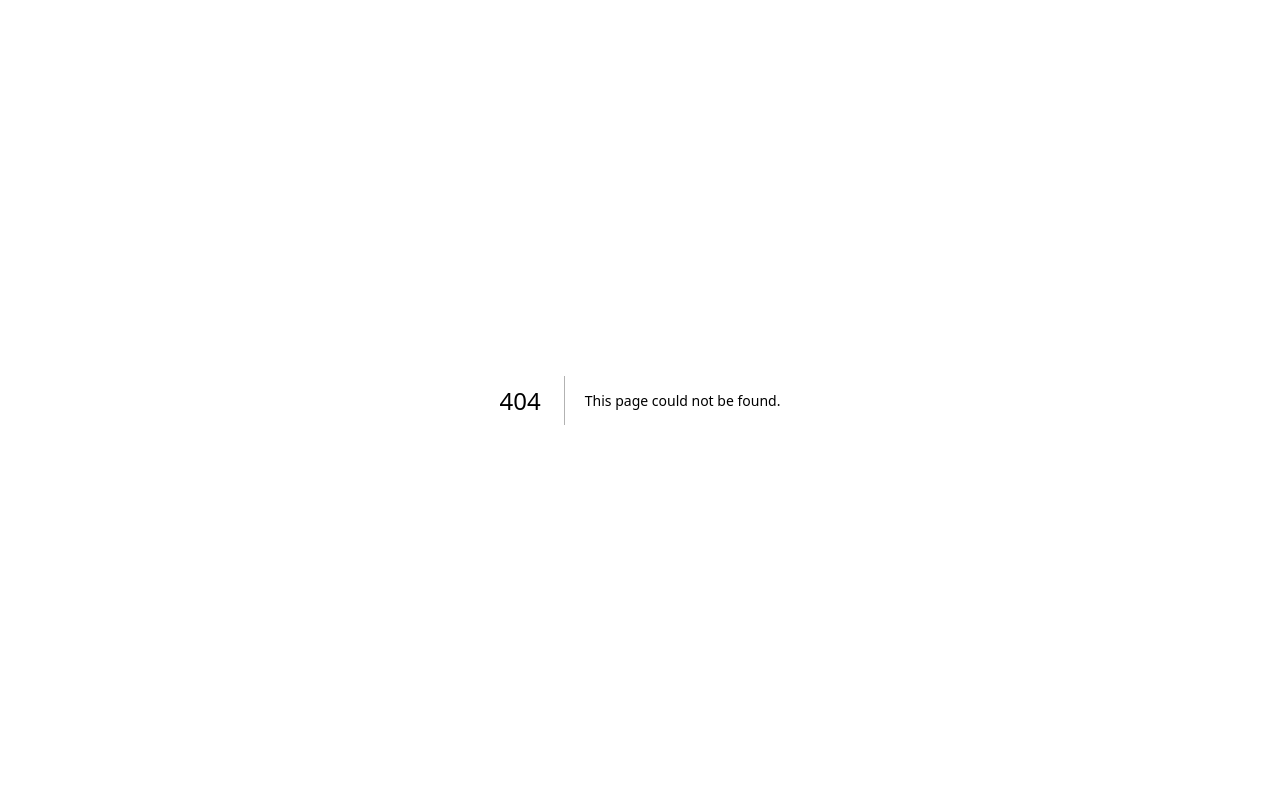
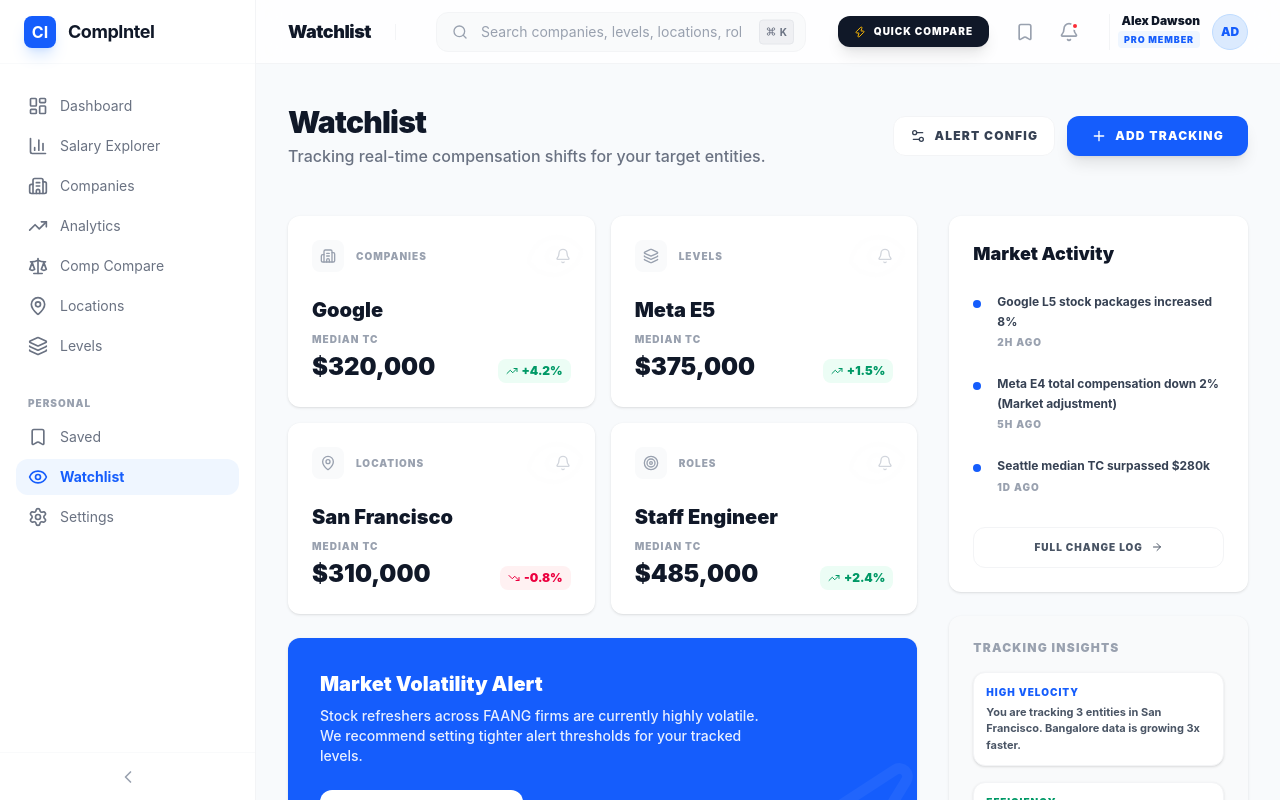
Before and after one commit to genius-0963/-Compensation-Intelligence-System, a Next.js app: page /watchlist in a window 1280 px wide. Before the commit this address had no page. Built offline with nearby package versions, Linux system fonts and the light colour scheme.

Commit message:
feat(watchlist): add personalized compensation tracking

```diff
--- /dev/null
+++ b/src/app/(dashboard)/watchlist/page.tsx
@@ -0,0 +1,135 @@
+"use client";
+
+import React from 'react';
+import {
+  Eye,
+  TrendingUp,
+  TrendingDown,
+  Bell,
+  Building2,
+  Layers,
+  MapPin,
+  Target,
+  ArrowRight,
+  Plus,
+  Settings2,
+  Zap
+} from 'lucide-react';
+import { Card } from "@/components/ui/card";
+import { formatCurrency } from "@/lib/utils";
+
+export default function WatchlistPage() {
+  const watchlist = [
+    { name: 'Google', category: 'Companies', median: 320000, change: '+4.2%', trend: 'up' },
+    { name: 'Meta E5', category: 'Levels', median: 375000, change: '+1.5%', trend: 'up' },
+    { name: 'San Francisco', category: 'Locations', median: 310000, change: '-0.8%', trend: 'down' },
+    { name: 'Staff Engineer', category: 'Roles', median: 485000, change: '+2.4%', trend: 'up' },
+  ];
+
+  const recentChanges = [
+    { text: 'Google L5 stock packages increased 8%', time: '2h ago' },
+    { text: 'Meta E4 total compensation down 2% (Market adjustment)', time: '5h ago' },
+    { text: 'Seattle median TC surpassed $280k', time: '1d ago' },
+  ];
+
+  return (
+    <div className="space-y-12 pb-20">
+      <div className="flex flex-col md:flex-row md:items-center justify-between gap-6">
+        <div>
+          <h1 className="text-3xl font-black text-gray-900 tracking-tight">Watchlist</h1>
+          <p className="text-gray-500 mt-1 font-medium">Tracking real-time compensation shifts for your target entities.</p>
+        </div>
+        <div className="flex items-center gap-3">
+          <button className="h-10 px-4 bg-white border border-gray-100 rounded-xl text-xs font-black uppercase tracking-widest text-gray-700 flex items-center gap-2">
+             <Settings2 className="h-4 w-4" /> Alert Config
+          </button>
+          <button className="h-10 px-6 bg-blue-600 text-white rounded-xl text-xs font-black uppercase tracking-widest shadow-lg flex items-center gap-2">
+             <Plus className="h-4 w-4" /> Add Tracking
+          </button>
+        </div>
+      </div>
+
+      <div className="grid grid-cols-1 lg:grid-cols-12 gap-8">
+        {/* Watchlist Cards */}
+        <div className="lg:col-span-8 space-y-6">
+           <div className="grid grid-cols-1 md:grid-cols-2 gap-4">
+              {watchlist.map((item, i) => (
+                <Card key={i} className="p-6 border-none shadow-sm bg-white hover:shadow-md transition-all group cursor-pointer relative overflow-hidden">
+                   <div className="flex items-center justify-between mb-6">
+                      <div className="flex items-center gap-3">
+                         <div className="h-8 w-8 rounded-lg bg-gray-50 flex items-center justify-center text-gray-400 group-hover:text-blue-600 transition-colors">
+                            {item.category === 'Companies' && <Building2 className="h-4 w-4" />}
+                            {item.category === 'Levels' && <Layers className="h-4 w-4" />}
+                            {item.category === 'Locations' && <MapPin className="h-4 w-4" />}
+                            {item.category === 'Roles' && <Target className="h-4 w-4" />}
+                         </div>
+                         <span className="text-[10px] font-black text-gray-400 uppercase tracking-widest">{item.category}</span>
+                      </div>
+                      <button className="text-gray-300 hover:text-blue-600"><Bell className="h-4 w-4" /></button>
+                   </div>
+                   <h3 className="text-xl font-black text-gray-900 mb-2">{item.name}</h3>
+                   <div className="flex items-end justify-between">
+                      <div>
+                         <div className="text-[10px] font-black text-gray-400 uppercase tracking-widest mb-1">Median TC</div>
+                         <div className="text-2xl font-black text-gray-900">{formatCurrency(item.median)}</div>
+                      </div>
+                      <div className={`flex items-center gap-1 px-2 py-1 rounded-lg text-xs font-black ${item.trend === 'up' ? 'bg-emerald-50 text-emerald-600' : 'bg-rose-50 text-rose-600'}`}>
+                         {item.trend === 'up' ? <TrendingUp className="h-3 w-3" /> : <TrendingDown className="h-3 w-3" />}
+                         {item.change}
+                      </div>
+                   </div>
+                   <div className="absolute top-0 right-0 p-2 opacity-[0.03]">
+                      <Eye className="h-16 w-16 -rotate-12" />
+                   </div>
+                </Card>
+              ))}
+           </div>
+
+           <Card className="p-8 border-none shadow-sm bg-blue-600 text-white overflow-hidden relative">
+              <div className="relative z-10">
+                 <h3 className="text-xl font-black mb-2">Market Volatility Alert</h3>
+                 <p className="text-sm font-medium opacity-90 max-w-md mb-6">Stock refreshers across FAANG firms are currently highly volatile. We recommend setting tighter alert thresholds for your tracked levels.</p>
+                 <button className="px-6 py-2.5 bg-white text-blue-600 rounded-xl text-xs font-black uppercase tracking-widest shadow-xl">Optimize My Alerts</button>
+              </div>
+              <Zap className="absolute -bottom-6 -right-6 h-32 w-32 text-white/5 rotate-12" />
+           </Card>
+        </div>
+
+        {/* Changes Feed (Right) */}
+        <div className="lg:col-span-4 space-y-6">
+           <Card className="p-6 border-none shadow-sm bg-white">
+              <h3 className="text-lg font-black text-gray-900 mb-6">Market Activity</h3>
+              <div className="space-y-6">
+                 {recentChanges.map((change, i) => (
+                   <div key={i} className="flex gap-4 group cursor-pointer">
+                      <div className="h-2 w-2 rounded-full bg-blue-600 mt-2 shrink-0 group-hover:scale-150 transition-transform" />
+                      <div>
+                         <p className="text-xs font-bold text-gray-700 leading-relaxed">{change.text}</p>
+                         <span className="text-[10px] font-black text-gray-400 uppercase tracking-widest mt-1 block">{change.time}</span>
+                      </div>
+                   </div>
+                 ))}
+              </div>
+              <button className="w-full mt-8 py-3 border border-gray-100 rounded-xl text-[10px] font-black uppercase tracking-widest text-gray-600 hover:bg-gray-50 transition-all flex items-center justify-center gap-2">
+                 Full Change Log <ArrowRight className="h-3 w-3" />
+              </button>
+           </Card>
+
+           <Card className="p-6 border-none shadow-sm bg-gray-50">
+              <h3 className="text-xs font-black text-gray-400 uppercase tracking-widest mb-4">Tracking Insights</h3>
+              <div className="space-y-4">
+                 <div className="p-3 bg-white rounded-xl shadow-sm border border-gray-100">
+                    <span className="text-[10px] font-black text-blue-600 uppercase tracking-widest block mb-1">High Velocity</span>
+                    <p className="text-[11px] font-bold text-gray-600">You are tracking 3 entities in San Francisco. Bangalore data is growing 3x faster.</p>
+                 </div>
+                 <div className="p-3 bg-white rounded-xl shadow-sm border border-gray-100">
+                    <span className="text-[10px] font-black text-emerald-600 uppercase tracking-widest block mb-1">Efficiency</span>
+                    <p className="text-[11px] font-bold text-gray-600">Your watchlist coverage is currently <span className="text-emerald-600">82%</span> of Tier 1 tech levels.</p>
+                 </div>
+              </div>
+           </Card>
+        </div>
+      </div>
+    </div>
+  );
+}
```
